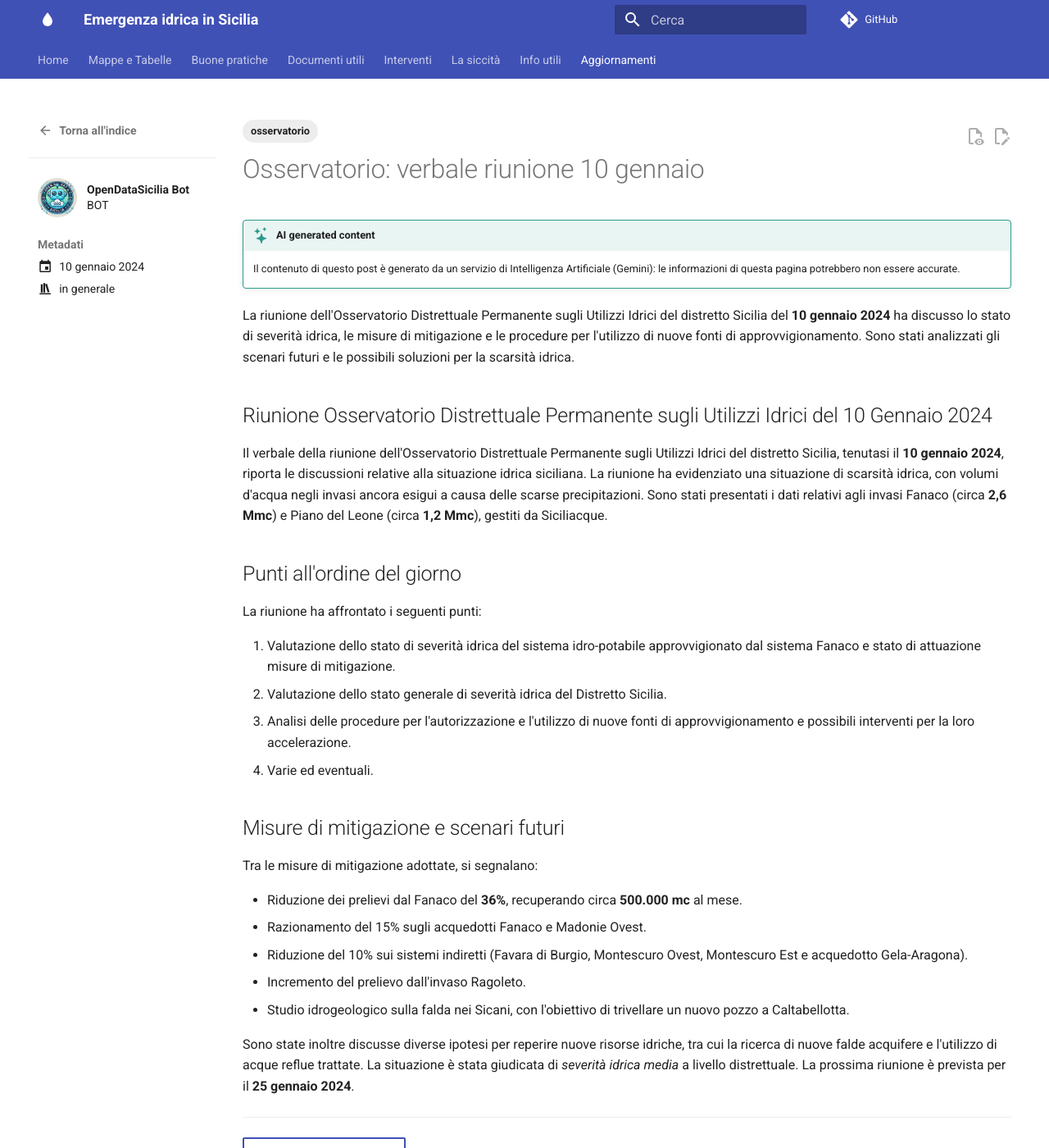
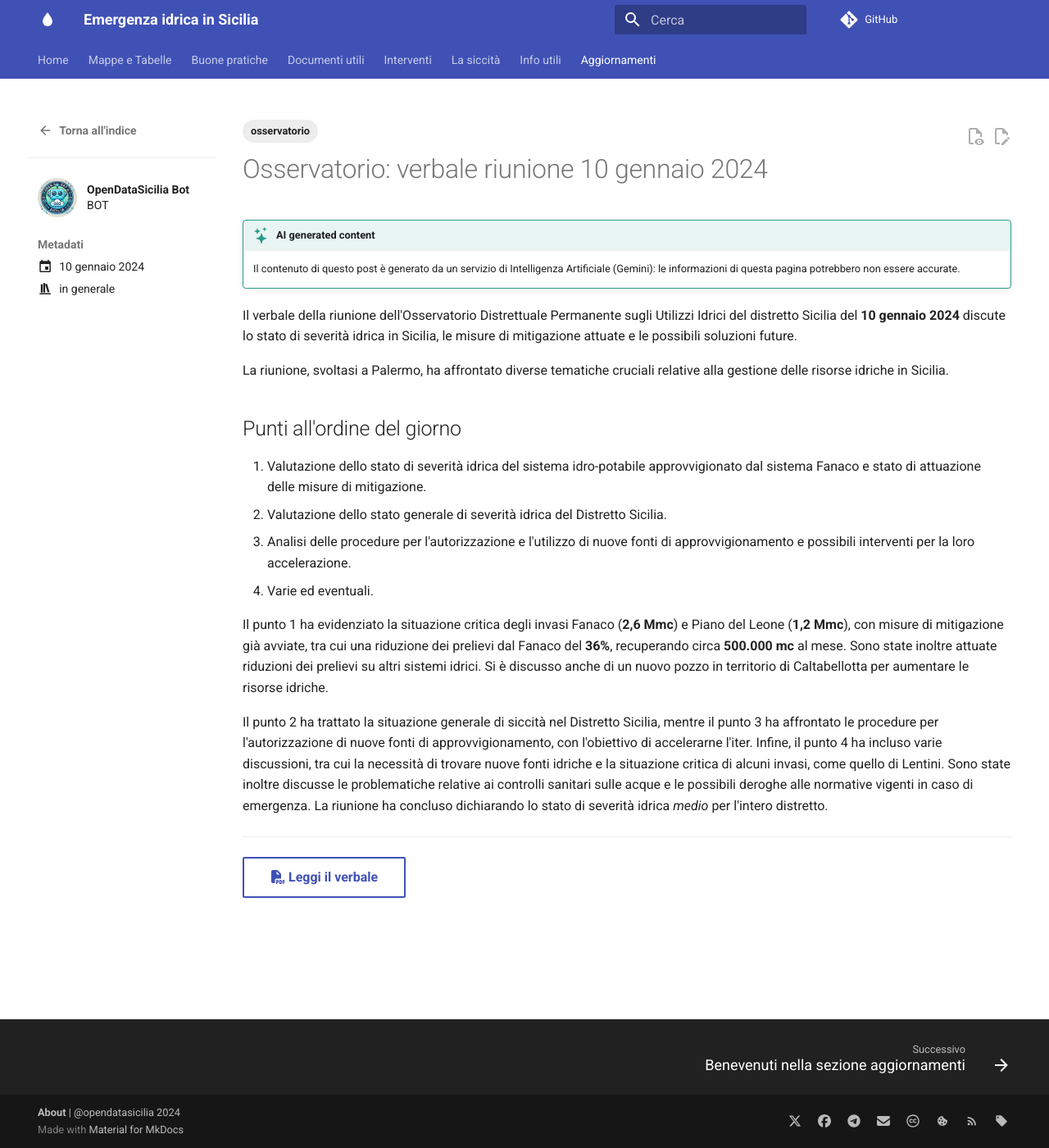
Before and after one commit to opendatasicilia/emergenza-idrica-sicilia, an MkDocs documentation site: the page built from docs/aggiornamenti/articoli/annuncio/verbale_2024-01-10.md, in a window 1280 px wide and 1400 px high. Shown: the whole window at 82% size. Built offline with MkDocs 1.6.1 and Material for MkDocs 9.7.7, drawn with Linux system fonts in a browser that asks for light colours; comment, search, counter and statistics services are not loaded.

```diff
--- a/docs/aggiornamenti/articoli/annuncio/verbale_2024-01-10.md
+++ b/docs/aggiornamenti/articoli/annuncio/verbale_2024-01-10.md
@@ -16,34 +16,22 @@ tags:
 
     Il contenuto di questo post è generato da un servizio di Intelligenza Artificiale (Gemini): le informazioni di questa pagina potrebbero non essere accurate.
 
-La riunione dell'Osservatorio Distrettuale Permanente sugli Utilizzi Idrici del distretto Sicilia del **10 gennaio 2024** ha discusso lo stato di severità idrica, le misure di mitigazione e le procedure per l'utilizzo di nuove fonti di approvvigionamento.  Sono stati analizzati gli scenari futuri e le possibili soluzioni per la scarsità idrica.
+Il verbale della riunione dell'Osservatorio Distrettuale Permanente sugli Utilizzi Idrici del distretto Sicilia del **10 gennaio 2024** discute lo stato di severità idrica in Sicilia, le misure di mitigazione attuate e le possibili soluzioni future.
 
 <!-- more -->
 
-## Riunione Osservatorio Distrettuale Permanente sugli Utilizzi Idrici del 10 Gennaio 2024
-
-Il verbale della riunione dell'Osservatorio Distrettuale Permanente sugli Utilizzi Idrici del distretto Sicilia, tenutasi il **10 gennaio 2024**, riporta le discussioni relative alla situazione idrica siciliana.  La riunione ha evidenziato una situazione di scarsità idrica, con volumi d'acqua negli invasi ancora esigui a causa delle scarse precipitazioni.  Sono stati presentati i dati relativi agli invasi Fanaco (circa **2,6 Mmc**) e Piano del Leone (circa **1,2 Mmc**), gestiti da Siciliacque.
+La riunione, svoltasi a Palermo, ha affrontato diverse tematiche cruciali relative alla gestione delle risorse idriche in Sicilia.
 
 ## Punti all'ordine del giorno
 
-La riunione ha affrontato i seguenti punti:
-
-1. Valutazione dello stato di severità idrica del sistema idro-potabile approvvigionato dal sistema Fanaco e stato di attuazione misure di mitigazione.
+1. Valutazione dello stato di severità idrica del sistema idro-potabile approvvigionato dal sistema Fanaco e stato di attuazione delle misure di mitigazione.
 2. Valutazione dello stato generale di severità idrica del Distretto Sicilia.
 3. Analisi delle procedure per l'autorizzazione e l'utilizzo di nuove fonti di approvvigionamento e possibili interventi per la loro accelerazione.
 4. Varie ed eventuali.
 
-## Misure di mitigazione e scenari futuri
+Il punto 1 ha evidenziato la situazione critica degli invasi Fanaco (**2,6 Mmc**) e Piano del Leone (**1,2 Mmc**), con misure di mitigazione già avviate, tra cui una riduzione dei prelievi dal Fanaco del **36%**, recuperando circa **500.000 mc** al mese. Sono state inoltre attuate riduzioni dei prelievi su altri sistemi idrici. Si è discusso anche di un nuovo pozzo in territorio di Caltabellotta per aumentare le risorse idriche.
 
-Tra le misure di mitigazione adottate, si segnalano:
-
-* Riduzione dei prelievi dal Fanaco del **36%**, recuperando circa **500.000 mc** al mese.
-* Razionamento del 15% sugli acquedotti Fanaco e Madonie Ovest.
-* Riduzione del 10% sui sistemi indiretti (Favara di Burgio, Montescuro Ovest, Montescuro Est e acquedotto Gela-Aragona).
-* Incremento del prelievo dall'invaso Ragoleto.
-* Studio idrogeologico sulla falda nei Sicani, con l'obiettivo di trivellare un nuovo pozzo a Caltabellotta.
-
-Sono state inoltre discusse diverse ipotesi per reperire nuove risorse idriche, tra cui la ricerca di nuove falde acquifere e l'utilizzo di acque reflue trattate.  La situazione è stata giudicata di *severità idrica media* a livello distrettuale.  La prossima riunione è prevista per il **25 gennaio 2024**.
+Il punto 2 ha trattato la situazione generale di siccità nel Distretto Sicilia, mentre il punto 3 ha affrontato le procedure per l'autorizzazione di nuove fonti di approvvigionamento, con l'obiettivo di accelerarne l'iter. Infine, il punto 4 ha incluso varie discussioni, tra cui la necessità di trovare nuove fonti idriche e la situazione critica di alcuni invasi, come quello di Lentini.  Sono state inoltre discusse le problematiche relative ai controlli sanitari sulle acque e le possibili deroghe alle normative vigenti in caso di emergenza.  La riunione ha concluso dichiarando lo stato di severità idrica *medio* per l'intero distretto.
 
 ---
 [:fontawesome-solid-file-pdf: Leggi il verbale](https://www.regione.sicilia.it/sites/default/files/2024-02/0_Verbale_OPUI_10_gennaio_2024_0.pdf){ .md-button }
```
Also changed, not shown: other parts of docs/aggiornamenti/articoli/annuncio/verbale_2024-01-10.md (+1 -1 lines), risorse/msgs/new_verbale.md (added, +5 -0 lines), 1 other file.
